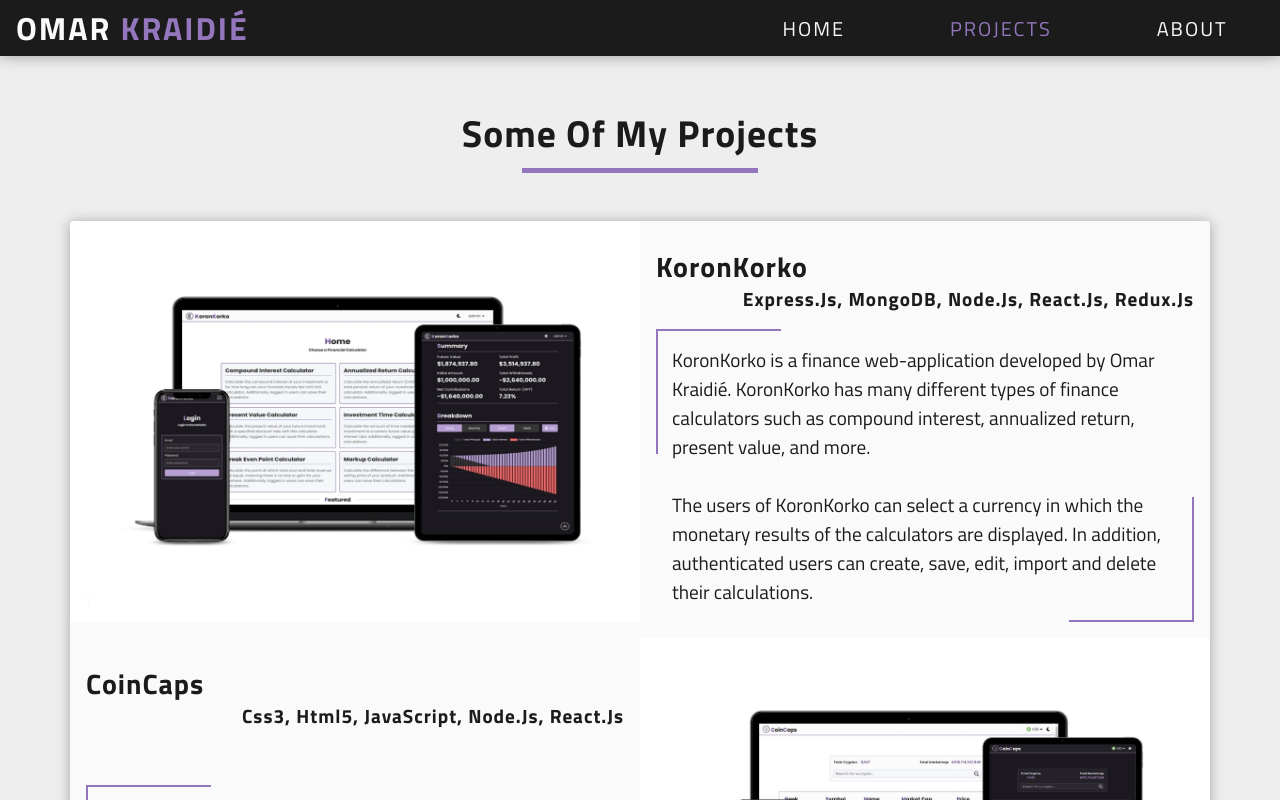
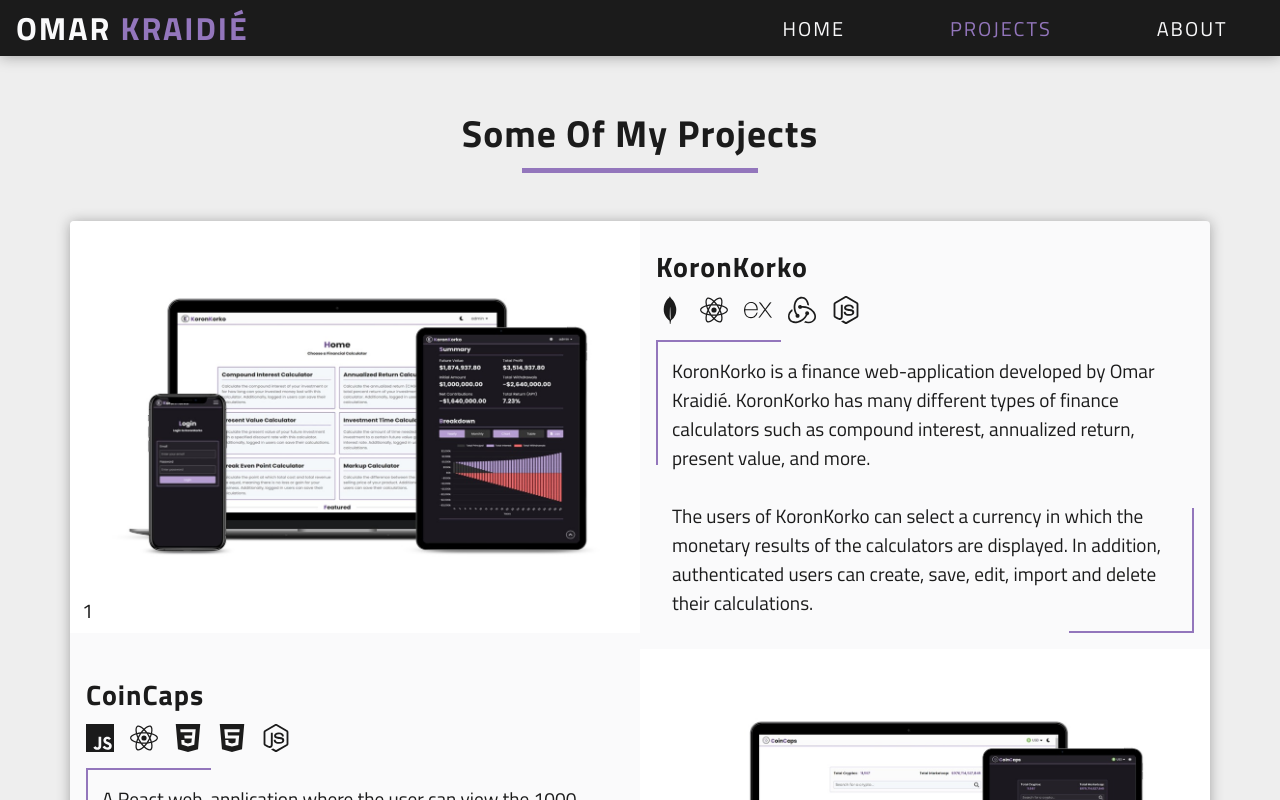
Before and after one commit to 0mppula/portfolio-web-app, a React (Create React App) app: page /projects in a window 1280 px wide. Shown: the top 800 px of the page. Built offline with nearby package versions, Linux system fonts and the light colour scheme.

Commit message:
Added technology icons.

```diff
--- a/src/components/ProjectItem.js
+++ b/src/components/ProjectItem.js
@@ -2,59 +2,34 @@
 
 import placeHolderInfo from '../utils/placeholderInfo';
 import Frame from '../components/Frame';
+import getProjectTechnologyIcons from '../utils/getProjectTechnologyIcons';
 
 const ProjectItem = ({ project, index, thumbnail }) => {
-	const mouseoverImage = (e) => {
-		if (e.target.classList.contains('hover')) {
-			let image = e.target;
-			image.classList.toggle('active', true);
-		}
-	};
-
-	const mouseoutImage = (e) => {
-		if (e.target.classList.contains('hover')) {
-			let image = e.target;
-			image.classList.toggle('active', false);
-		}
-	};
-
-	const printTools = (projectTools) => {
-		let tools = [...projectTools];
-
-		tools.sort();
-		if (tools.length === 1) {
-			tools = tools[0]; // 1 tool
-		} else if (tools.length === 2) {
-			tools = `${tools[0]} & ${tools[1]}`; // 2 tools
-		} else {
-			tools = tools.join(', '); // >2 tools
-		}
-
-		return tools;
-	};
-
 	return (
 		<div id={index + 1} className="project-item">
-			<a
-				href={`${project.url}`}
-				className="project-image"
-				onMouseOver={mouseoverImage}
-				onMouseOut={mouseoutImage}
-				target="_blank"
-				rel="noreferrer"
-			>
-				<img src={thumbnail} alt="project-background" />
-				<div className="hover" />
-				<div id="index" className={`index ${(index + 1) % 2 === 0 ? 'right' : 'left'}`}>
-					{index + 1}
-				</div>
+			<a href={`${project.url}`} className="project-image" target="_blank" rel="noreferrer">
+				<img src={thumbnail} alt={`${project.title} mock image`} loading="lazy" />
+
+				<div className="index">{index + 1}</div>
 			</a>
 
 			<div className="project-text">
 				<div className="project-header">
 					<h2>{project.title}</h2>
-					<h3>{printTools(project.tools)}</h3>
+
+					<div className="project-tech-icons">
+						{getProjectTechnologyIcons(project).map((icon) => (
+							<span
+								key={icon.technology}
+								alt={icon.technology}
+								title={icon.technology}
+							>
+								{icon.component}
+							</span>
+						))}
+					</div>
 				</div>
+
 				<div className="project-content">
 					<p>{project.info || placeHolderInfo}</p>
 					<Frame />
--- a/src/data/projects.json
+++ b/src/data/projects.json
@@ -1,77 +1,77 @@
 [
 	{
 		"title": "KoronKorko",
-		"tools": ["MongoDB", "React.js", "Express.js", "Redux.js", "Node.js"],
+		"technologies": ["MongoDB", "React.js", "Express.js", "Redux.js", "Node.js"],
 		"url": "https://www.koronkorko.com/",
 		"info": "KoronKorko is a finance web-application developed by Omar Kraidié. KoronKorko has many different types of finance calculators such as compound interest, annualized return, present value, and more.\n\nThe users of KoronKorko can select a currency in which the monetary results of the calculators are displayed. In addition, authenticated users can create, save, edit, import and delete their calculations.",
 		"repositoryName": "KoronKorko"
 	},
 	{
 		"title": "CoinCaps",
-		"tools": ["JavaScript", "React.js", "Css3", "Html5", "Node.js"],
+		"technologies": ["JavaScript", "React.js", "Css3", "Html5", "Node.js"],
 		"url": "https://coincaps.netlify.app/",
 		"info": "A React web-application where the user can view the 1000 most valuable cryptocurrencies by market capitalization. Additionally, the user can select in which currency the app displays the price data for the cryptos. All of the cryptos can also be filtered out with a search field. The data and statistics of the application are retrieved from the CoinGecko API with different AJAX calls.",
 		"repositoryName": "CoinCaps"
 	},
 	{
 		"title": "WSB-Tickers",
-		"tools": ["React.js", "TypeScript", "Styled Components"],
+		"technologies": ["React.js", "TypeScript", "Styled Components"],
 		"url": "https://wsb-tickers.netlify.app/",
 		"info": "A simple app that displays the top 50 stocks discussed on reddit.com/r/wallstreetbets/.\n\nThe data for this app is retrieved from the https://tradestie.com/apps/reddit/api/ API.",
 		"repositoryName": "wsb-tickers"
 	},
 	{
 		"title": "TypeScript Multi-Page Form",
-		"tools": ["React.js", "TypeScript", "Node.js"],
+		"technologies": ["React.js", "TypeScript", "Node.js"],
 		"url": "https://ts-multi-page-form.netlify.app/",
 		"info": "A simple multi-page form application with form validation and custom error messages. On the last page of the form, before submitting the users provided information will be shown to the user.\n\nCreated with React and TypeScript.",
 		"repositoryName": "ts-multi-page-form"
 	},
 	{
 		"title": "TypeScript Paginated Users Page",
-		"tools": ["React.js", "TypeScript", "Node.js"],
+		"technologies": ["React.js", "TypeScript", "Node.js"],
 		"url": "https://ts-paginated-users-page.netlify.app/",
 		"info": "A simple users page with filtering, sorting and pagination functionality using query parameters. Additionally, each user has its own user page which can be opened by clicking a user from the users page. The user page prints simple information about the user.\n\nCreated with React and TypeScript.",
 		"repositoryName": "ts-paginated-users-page"
 	},
 	{
 		"title": "React Redux Toolkit Hello World",
-		"tools": ["React.js", "Redux Toolkit", "TypeScript", "Styled Components"],
+		"technologies": ["React.js", "Redux Toolkit", "TypeScript", "Styled Components"],
 		"url": "https://react-redux-toolkit-hello-world.netlify.app/",
 		"info": "A simple implementation of React Redux Toolkit with asynchronous actions that fetch data from jsonplaceholder.typicode.com\n\nCreated with React and TypeScript.",
 		"repositoryName": "react-redux-toolkit-hello-world"
 	},
 	{
 		"title": "Déjà Vu",
-		"tools": ["React.js", "TypeScript", "Styled Components"],
+		"technologies": ["React.js", "TypeScript", "Styled Components"],
 		"url": "https://dejavu-app.netlify.app/",
 		"info": "A simple finance themed memory card game with a turn counter and a timer created using React and TypeScript.\n\nThe goal of this small project was to learn how to use TypeScript and styled components together.",
 		"repositoryName": "DejaVu"
 	},
 	{
 		"title": "CS-GO Weapons",
-		"tools": ["JavasScript", "Css3", "Html5"],
+		"technologies": ["JavaScript", "Css3", "Html5"],
 		"url": "https://csgo-weapons.netlify.app/",
 		"info": "A simple web application, that lets the user shoot either a single shot or multiple shots with a selected weapon from the game 'Counter-Strike: Global Offensive'.\n\nCreated with vanilla JavaScript, HTML & CSS.",
 		"repositoryName": "CS-GO_weapons"
 	},
 	{
 		"title": "Polish Cow",
-		"tools": ["JavasScript", "Css3", "Html5"],
+		"technologies": ["JavaScript", "Css3", "Html5"],
 		"url": "https://polishcow.netlify.app/",
 		"info": "A simple web application that generates dancing cows in an infininte loop while playing Gdzie jest biały węgorz (Zejście) by: Cypis.\n\nCreated with vanilla JavaScript, HTML & CSS.",
 		"repositoryName": "Polish_Cow"
 	},
 	{
 		"title": "Alien Invasion",
-		"tools": ["Python", "Pygame"],
+		"technologies": ["Python", "Pygame"],
 		"url": "https://github.com/0mppula/Alien_Invasion",
 		"info": "My Own Version of Alien Invasion from the E-Book Python Crash Course by: Eric Matthes.",
 		"repositoryName": "Alien_Invasion"
 	},
 	{
 		"title": "Simple JavaScript Projects",
-		"tools": ["JavasScript", "Css3", "Html5"],
+		"technologies": ["JavaScript", "Css3", "Html5"],
 		"url": "https://simplejsprojects.netlify.app/",
 		"repositoryName": "SimpleJavaScriptProjects"
 	}
--- a/src/index.css
+++ b/src/index.css
@@ -304,6 +304,7 @@
 }
 
 .project-items {
+	width: 100%;
 	display: flex;
 	row-gap: 1rem;
 	flex-direction: column;
@@ -322,7 +323,6 @@
 
 /* Reverses rows */
 .project-item:nth-child(even) {
-	display: flex;
 	flex-direction: row-reverse;
 }
 
@@ -341,35 +341,21 @@
 	position: relative;
 }
 
-.hover {
-	position: absolute;
-	content: '';
-	top: 0;
-	left: 0;
-	width: 100%;
-	height: 100%;
-	background: var(--clr-black);
-	transition: var(--fast-transition);
-	filter: opacity(0);
-}
-
 .index {
 	position: absolute;
 	bottom: 7px;
-	font-size: 1.15rem;
-	color: var(--clr-white);
+	font-size: 1.25rem;
+	color: var(--clr-black);
 	user-select: none;
 	pointer-events: none;
 }
-.left {
+
+.project-item:nth-child(odd) .index {
 	left: 12px;
 }
-.right {
+
+.project-item:nth-child(even) .index {
 	right: 12px;
-}
-
-.hover.active {
-	filter: opacity(0.3);
 }
 
 .project-image img {
@@ -391,9 +377,6 @@
 }
 
 .project-text {
-	display: flex;
-	flex-direction: column;
-	justify-content: space-between;
 	width: 50%;
 	padding: 1.5rem 1rem 0rem;
 }
@@ -405,8 +388,8 @@
 .project-header {
 	display: flex;
 	flex-direction: column;
-	justify-content: space-between;
 	margin-bottom: 1rem;
+	gap: 0.5rem;
 }
 
 .project-text h2 {
@@ -415,12 +398,22 @@
 	letter-spacing: var(--secondary-letter-spacing);
 }
 
-.project-text h3 {
-	font-size: 1.2rem;
-	margin-top: -0.25rem;
-	text-transform: capitalize;
-	letter-spacing: var(--secondary-letter-spacing);
-	text-align: right;
+.project-tech-icons {
+	display: flex;
+	align-items: center;
+	gap: 1rem;
+	font-size: 1rem !important;
+}
+
+.project-tech-icons span {
+	display: flex;
+}
+
+.project-tech-icons svg {
+	width: 1.75rem;
+	height: 1.75rem;
+	pointer-events: none;
+	fill: var(--clr-black);
 }
 
 .project-text p {
@@ -428,6 +421,8 @@
 }
 
 .project-content {
+	display: flex;
+	justify-content: space-between;
 	white-space: pre-line;
 	position: relative;
 	min-height: 238px;
@@ -631,7 +626,44 @@
 	}
 }
 
+@media screen and (max-width: 1072px) {
+	/* Project styles */
+	.project-item:nth-child(odd) .index,
+	.project-item:nth-child(even) .index {
+		left: 12px;
+	}
+
+	.project-item:nth-child(even),
+	.project-item {
+		flex-direction: column;
+	}
+
+	.project-items .project-item:first-child img {
+		border-radius: var(--main-border-radius-top);
+	}
+
+	.project-items .project-item:last-child img {
+		border-radius: 0;
+	}
+
+	.project-image {
+		width: 100%;
+		height: 400px;
+		object-position: center;
+	}
+
+	.project-text {
+		width: 100%;
+		min-height: 350px;
+	}
+	/* End Project styles */
+}
+
 @media screen and (max-width: 800px) {
+	.project-image {
+		height: 350px;
+	}
+
 	/* Master styles */
 	.content-container {
 		margin-top: 2.25rem;
@@ -707,38 +739,6 @@
 		color: var(--clr-white);
 	}
 	/* EndHero styles */
-
-	/* Project styles */
-	.project-item:nth-child(even),
-	.project-item {
-		display: flex;
-		flex-direction: column;
-	}
-
-	.project-items .project-item:first-child img {
-		border-radius: var(--main-border-radius-top);
-	}
-
-	.project-items .project-item:last-child img {
-		border-radius: 0;
-	}
-
-	.project-image {
-		width: 100%;
-		height: 350px;
-		object-position: center;
-	}
-
-	.left,
-	.right {
-		left: 12px;
-	}
-
-	.project-text {
-		width: 100%;
-		min-height: 350px;
-	}
-	/* End Project styles */
 
 	/* Footer styles */
 	.footer-links a i:hover {
@@ -831,16 +831,13 @@
 	.project-header {
 		display: flex;
 		flex-direction: column;
-		justify-content: space-between;
 		margin-top: -0.5rem;
 		line-height: 36px;
 		margin-bottom: 1rem;
 	}
 
 	.project-image {
-		width: 100%;
 		height: 275px;
-		object-position: center;
 	}
 	/* End Project styles */
 
--- /dev/null
+++ b/src/utils/getProjectTechnologyIcons.js
@@ -0,0 +1,43 @@
+import {
+	SiJavascript,
+	SiRedux,
+	SiStyledcomponents,
+	SiReact,
+	SiHtml5,
+	SiCss3,
+	SiTypescript,
+	SiNodedotjs,
+	SiPython,
+	SiMongodb,
+	SiExpress,
+	SiFirebase,
+} from 'react-icons/si';
+
+const iconComponents = {
+	JavaScript: <SiJavascript />,
+	'Redux.js': <SiRedux />,
+	'Redux Toolkit': <SiRedux />,
+	'Styled Components': <SiStyledcomponents />,
+	'React.js': <SiReact />,
+	Css3: <SiCss3 />,
+	Html5: <SiHtml5 />,
+	TypeScript: <SiTypescript />,
+	'Node.js': <SiNodedotjs />,
+	Python: <SiPython />,
+	MongoDB: <SiMongodb />,
+	'Express.js': <SiExpress />,
+	Firebase: <SiFirebase />,
+};
+
+const getProjectTechnologyIcons = (project) => {
+	// Returns an array of icons representing the technology stack used in a project.
+
+	let techIcons = project.technologies.map((tech) => ({
+		component: iconComponents[tech],
+		technology: tech,
+	}));
+
+	return techIcons;
+};
+
+export default getProjectTechnologyIcons;
```
